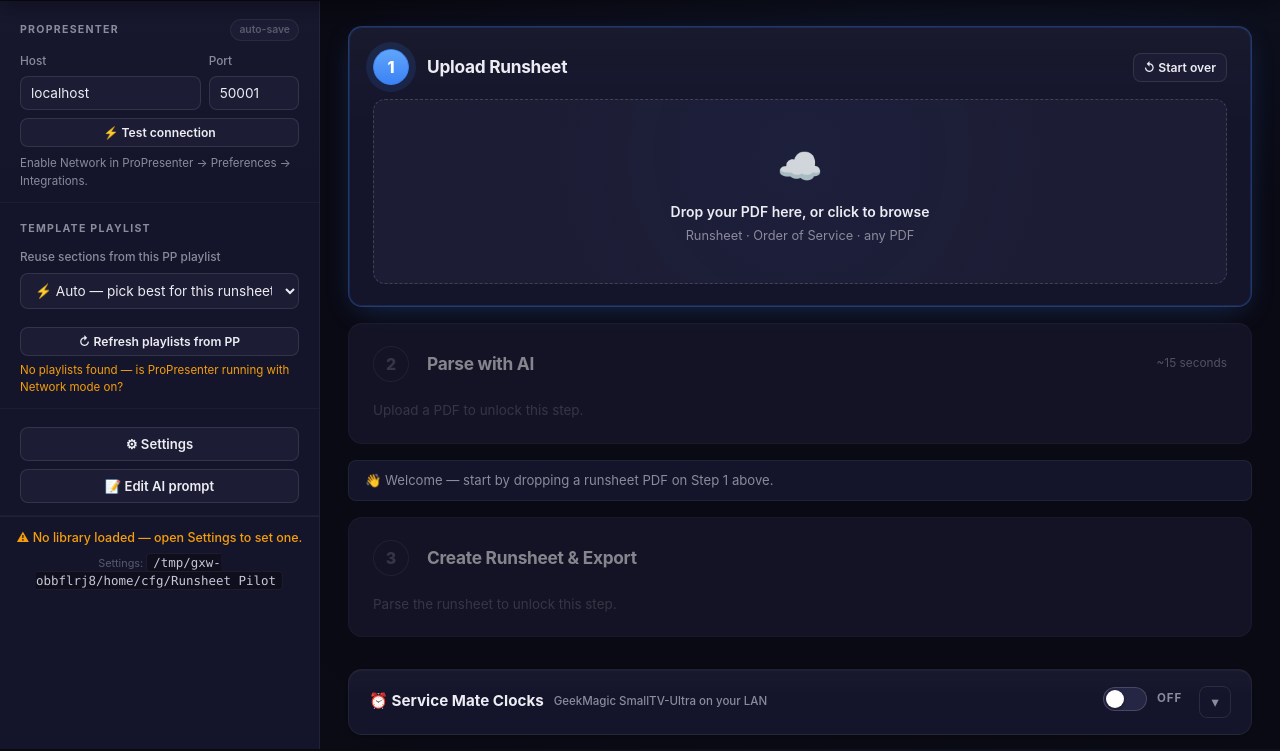
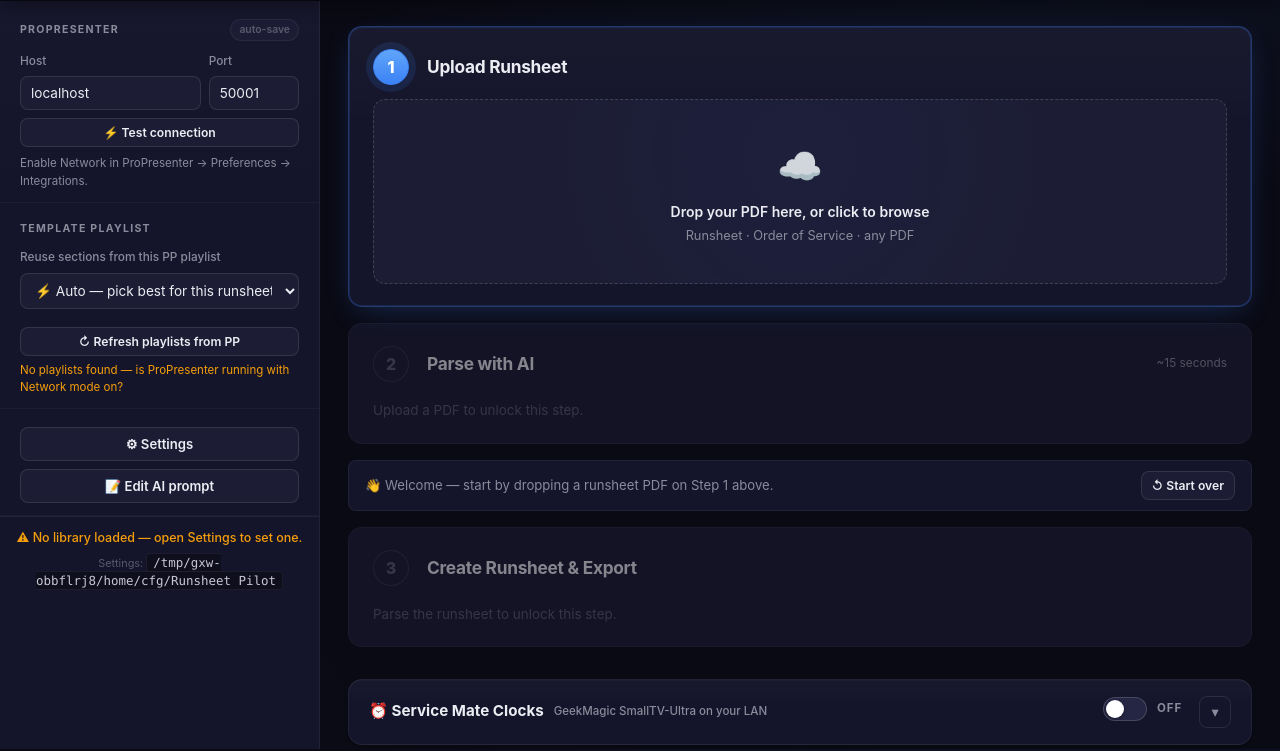
Before and after one commit to jimhoggey/Runsheetpilot, a Flask app: page / in a window 1280 px wide. Shown: the part 51-802 px from the top of the page. Run offline with Flask 3, Linux system fonts and the light colour scheme; data that the repository does not hold is empty.

Commit message:
Start over moves to the status bar — a reset must never look disabled
The operator's catch: step 1 dims to 55% once complete, and the Start
over button was inside it — the app's one escape hatch looked greyed
out. It now lives on the right of the status bar, which never dims and
sits mid-flow next to the summary of what a reset would discard.
setStatus() writes only into #status-text, so status updates can't
destroy the button (the same failure the first placement had).

Co-Authored-By: Claude Fable 5 <noreply@anthropic.com>

```diff
--- a/static/app.css
+++ b/static/app.css
@@ -1266,7 +1266,9 @@ body { animation: page-in .4s ease both; }
    badge · title · meta · button, button pinned to the card's right edge.
    (The base header grid is 3 columns; without this the button wrapped
    onto its own row.) */
-#step-card-1 .step-header {
-  grid-template-columns: 40px 1fr auto auto;
-}
-#reset-btn { justify-self: end; white-space: nowrap; }
+/* Status bar: narration on the left, the always-available Start-over
+   button on the right. The bar never dims, unlike the completed step
+   cards — a reset control must never look disabled. */
+#status-bar { display: flex; align-items: center; gap: 12px; }
+#status-text { flex: 1; min-width: 0; }
+#reset-btn { flex-shrink: 0; white-space: nowrap; color: var(--text); }
--- a/static/app.js
+++ b/static/app.js
@@ -67,8 +67,10 @@ function switchTab(t) {
 }
 
 function setStatus(html, color) {
+  // Writes ONLY the text span — the Start-over button shares this bar
+  // and must survive every status update.
   const bar = document.getElementById('status-bar');
-  bar.innerHTML = html;
+  document.getElementById('status-text').innerHTML = html;
   bar.style.color = color || 'var(--muted)';
 }
 function setLoading(msg) {
--- a/templates/index.html
+++ b/templates/index.html
@@ -113,10 +113,6 @@
       <div class="step-badge"><span class="step-num">1</span></div>
       <div class="step-title">Upload Runsheet</div>
       <div class="step-meta" id="step-1-meta"></div>
-      <button class="btn btn-dim btn-sm" id="reset-btn" hidden onclick="resetFlow()"
-              title="Clear everything and start again from a fresh upload">
-        ↺ Start over
-      </button>
     </div>
     <div class="step-body">
       <div id="drop-zone" onclick="document.getElementById('pdf-input').click()"
@@ -160,7 +156,11 @@
   <!-- Status bar — sits between Parse and Create. Used for live "uploading…"
        messages and the post-parse summary ("10 items parsed · 3/3 matched"). -->
   <div id="status-bar">
-    <span>👋 Welcome — start by dropping a runsheet PDF on Step 1 above.</span>
+    <span id="status-text">👋 Welcome — start by dropping a runsheet PDF on Step 1 above.</span>
+    <button class="btn btn-dim btn-sm" id="reset-btn" hidden onclick="resetFlow()"
+            title="Clear everything and start again from a fresh upload">
+      ↺ Start over
+    </button>
   </div>
 
   <!-- Results table — populated after parse. Hidden until then so the
```
